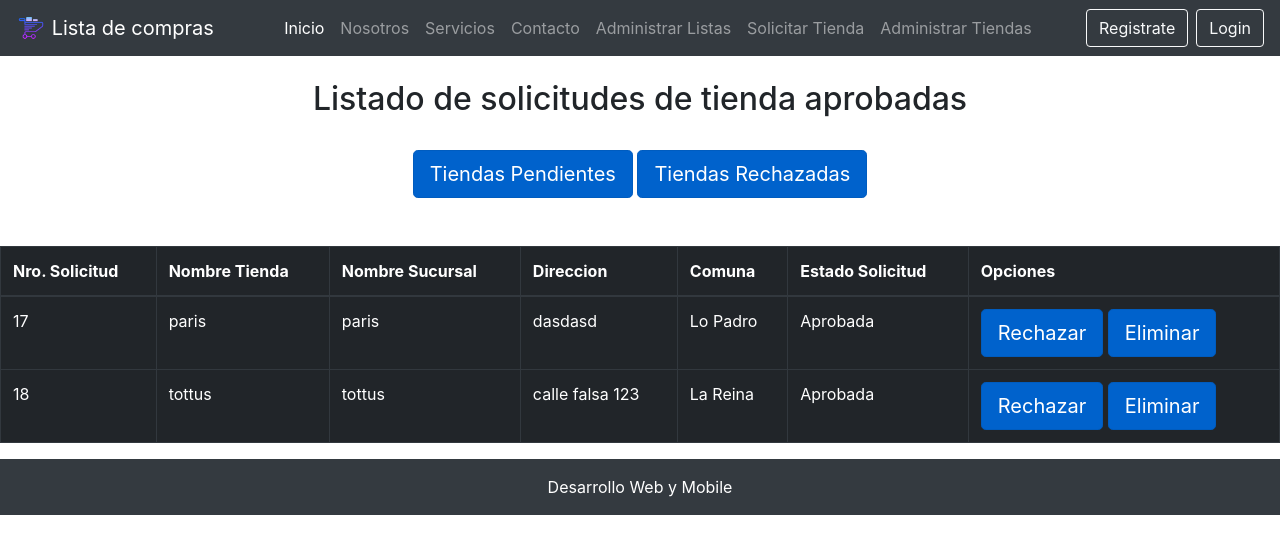
After one commit to hecjara/examen_dwy4191, a Django app: page /tiendas_aprobadas/ in a window 1280 px wide. The commit adds this page. Shown: the top 554 px of the page. Run offline with Django 3.2, Linux system fonts and the light colour scheme; data comes from the database, SQL or seed files in the repository; both versions use the stored data as it was after the commit; some libraries are stand-ins or nearby versions.

Commit message:
se completan todas las funcionalidades del crud para administrar tiendas + sus respectivos templates con bootstrap

```diff
--- a/core/templates/core/base.html
+++ b/core/templates/core/base.html
@@ -38,6 +38,7 @@
                     <a class="nav-item nav-link" href="#">Contacto</a>
                     <a class="nav-item nav-link" href="{% url 'listado_listas' %}">Administrar Listas</a>
                     <a class="nav-item nav-link" href="{% url 'agregar_tienda' %}">Solicitar Tienda</a>
+                    <a class="nav-item nav-link" href="{% url 'listar_solicitud' %}">Administrar Tiendas</a>
                 </div>
 
                 <div class="d-flex flex-row justify-content-center">
--- /dev/null
+++ b/core/templates/core/tiendas_aprobadas.html
@@ -0,0 +1,77 @@
+{% extends "core/base.html" %}
+
+{% block contenido %}
+<br>
+<h2 class="text-center">Listado de solicitudes de tienda aprobadas</h2>
+
+<br>
+
+<div class="row">
+    <div class="col-12 text-center">
+        <a href="{% url 'listar_solicitud' %}" class="btn btn-primary btn-lg active" role="button" aria-pressed="true">Tiendas Pendientes</a>
+        <a href="{% url 'tiendas_rechazadas' %}" class="btn btn-primary btn-lg active" role="button" aria-pressed="true">Tiendas Rechazadas</a>
+    </div>
+</div>
+
+<br>
+
+<div class="d-flex justify-content-center">
+    <!--recorrera los messages que encuentre y los mostrara-->
+    {% if messages %}
+    {% for m in messages %}
+    <div>{{ m }}</div>
+    {% endfor %}
+    {% endif %}
+
+</div>
+
+
+<br>
+
+<div class="table-responsive">
+    <table class="table table-dark table-bordered table-hover table-condensed">
+
+        <thead>
+
+            <tr>
+                <th>Nro. Solicitud</th>
+                <th>Nombre Tienda</th>
+                <th>Nombre Sucursal</th>
+                <th>Direccion</th>
+                <th>Comuna</th>
+                <th>Estado Solicitud</th>
+                <th>Opciones</th>
+            </tr>
+
+        </thead>
+
+        <tbody>
+
+            {% for a in aprobadas %}
+            <tr>
+                <td>{{ a.id }}</td>
+                <td>{{ a.nombre }}</td>
+                <td>{{ a.nombre_sucursal }}</td>
+                <td>{{ a.direccion }}</td>
+                <td>{{ a.comuna.nombre }}</td>
+                <td>{{ a.estado_tienda.nombre }}</td>
+                <td>
+                    <a class="btn btn-primary btn-lg active" href="{% url 'rechazar_solicitud' a.id %}">Rechazar</a>
+                    <a class="btn btn-primary btn-lg active" href="{% url 'eliminar_solicitud' a.id %}">Eliminar</a>
+                </td>
+
+            </tr>
+            {% endfor %}
+
+        </tbody>
+
+    </table>
+
+
+</div>
+
+
+
+
+
+{% endblock contenido %}
--- a/core/urls.py
+++ b/core/urls.py
@@ -1,6 +1,6 @@
 
 from django.urls import path
-from .views import home, listar_listas, agregarlista, eliminar_lista, listar_productos, agregartienda
+from .views import home, listar_listas, agregarlista, eliminar_lista, listar_productos, agregartienda, listar_solicitud, aprobartienda, rechazartienda, eliminarsolicitud, tiendasrechazadas, tiendasaprobadas
 
 
 
@@ -11,5 +11,11 @@ urlpatterns = [
     path('eliminar-lista/<id>/', eliminar_lista, name="eliminar_lista"),
     path('listar-productos/<id>/', listar_productos, name="listar_productos"),
     path('agregar_tienda/', agregartienda, name="agregar_tienda"),
+    path('listar_solicitud/', listar_solicitud, name="listar_solicitud"),
+    path('aprobar_solicitud/<id>/', aprobartienda, name="aprobar_solicitud"),
+    path('rechazar_solicitud/<id>/', rechazartienda, name="rechazar_solicitud"),
+    path('eliminar_solicitud/<id>/', eliminarsolicitud, name="eliminar_solicitud"),
+    path('tiendas_rechazadas/', tiendasrechazadas, name="tiendas_rechazadas"),
+    path('tiendas_aprobadas/', tiendasaprobadas, name="tiendas_aprobadas"),
 
 ]
--- a/core/views.py
+++ b/core/views.py
@@ -7,6 +7,17 @@ from django.contrib import messages
 def home(request):
     return render(request, 'core/home.html')
 
+def tiendasrechazadas(request):
+    rechazadas = Tienda.objects.filter(estado_tienda=3)
+    return render(request, 'core/tiendas_rechazadas.html', {
+        'rechazadas':rechazadas
+    })
+
+def tiendasaprobadas(request):
+    aprobadas = Tienda.objects.filter(estado_tienda=2)
+    return render(request, 'core/tiendas_aprobadas.html', {
+        'aprobadas':aprobadas
+    })
 
 
 ####################################################################################################################
@@ -76,7 +87,14 @@ def listar_productos(request, id):
 ####################################################################################################################
                                                 #CRUD TIENDAS
 ####################################################################################################################
+#listar solicitudes de tiendas con estado pendiente
+def listar_solicitud(request):
+    pendientes = Tienda.objects.filter(estado_tienda=1)
+    return render(request, 'core/listar_solicitud.html', {
+        'pendientes':pendientes
+    })
 
+#solicitud para agregar tienda
 def agregartienda(request):
     var1 = 1    #estado por defecto de la tienda pendiente, el admin lo pasara a estado 2 o 3 (aceptado o rechazado respectivamente)
     regiones = Region.objects.all()
@@ -105,3 +123,46 @@ def agregartienda(request):
             variables['mensaje'] = 'Ha ocurrido un error al intentar enviar la solicitud'
 
     return render(request, 'core/form_tienda.html', variables)
+
+#aprobar la solicitud
+def aprobartienda(request, id):
+    tienda = Tienda.objects.get(id=id)
+
+    estado = EstadoTienda()
+    estado.id = 2   #2 = aprobado
+    tienda.estado_tienda = estado
+
+    try:
+        tienda.save()
+        messages.success(request, 'Tienda aprobada correctamente')
+    except:
+        messages.error(request, 'Error al intentar aprobar la tienda')
+
+    return redirect('listar_solicitud')
+
+#rechazhar la solicitud
+def rechazartienda(request, id):
+    tienda = Tienda.objects.get(id=id)
+
+    estado = EstadoTienda()
+    estado.id = 3   #3 = rechazado
+    tienda.estado_tienda = estado
+
+    try:
+        tienda.save()
+        messages.success(request, 'La tienda ha sido rechazada')
+    except:
+        messages.error(request, 'Error al intentar rechazar la tienda')
+
+    return redirect('listar_solicitud')
+
+#eliminar la solicitud
+def eliminarsolicitud(request, id):
+    tienda = Tienda.objects.get(id=id)
+
+    try:
+        tienda.delete()
+        messages.success(request, "La solicitud ha sido eliminada correctamente")
+    except:
+        messages.error(request, "Error al intentar eliminar la solicitud")
+    return redirect('listar_solicitud')
```
Also changed, not shown: core/templates/core/listar_solicitud.html (added, +79 -0 lines), core/templates/core/tiendas_rechazadas.html (added, +77 -0 lines), db.sqlite3.
